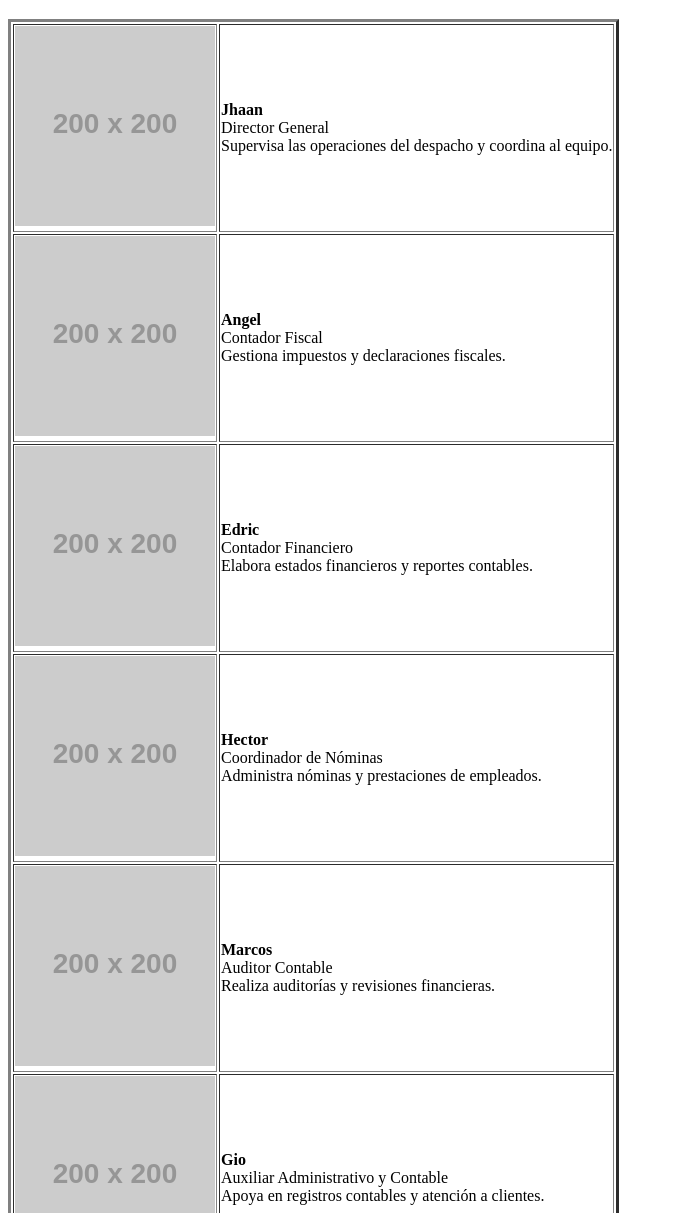
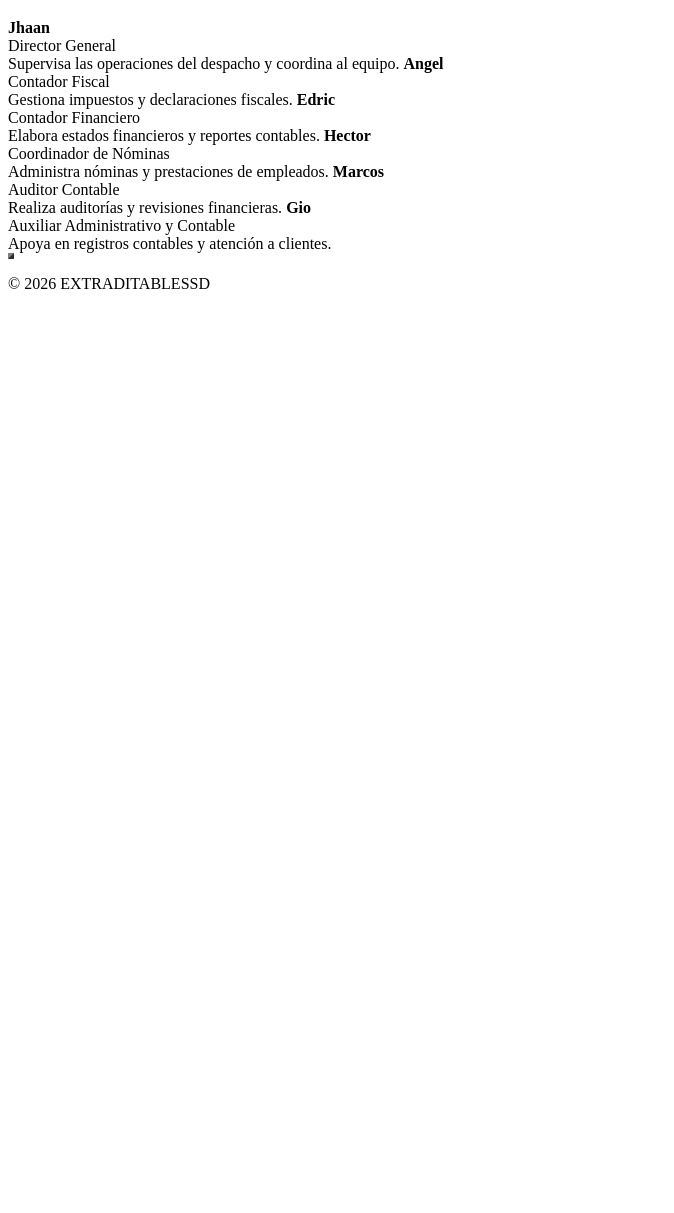
Before and after one commit to DocCano21/DocCano21.github.io, a plain HTML site: page equipo/index.html in a window 1280 px wide. Shown: the part 87-1300 px from the top of the page, without its empty margins (0-674 px from the left). After the commit the page ends 800 px from the top, so only its background shows below. Drawn offline with Linux system fonts and the light colour scheme; placeholder pictures from the web are drawn by us.

Commit message:
Update index.html

```diff
--- a/equipo/index.html
+++ b/equipo/index.html
@@ -17,57 +17,51 @@
 <table border="3">
 
 <tr>
-    <td><img src="https://via.placeholder.com/200" width="200"></td>
-    <td>
+
         <b>Jhaan</b><br>
         Director General<br>
         Supervisa las operaciones del despacho y coordina al equipo.
-    </td>
+
 </tr>
 
 <tr>
-    <td><img src="https://via.placeholder.com/200" width="200"></td>
-    <td>
+
         <b>Angel</b><br>
         Contador Fiscal<br>
         Gestiona impuestos y declaraciones fiscales.
-    </td>
+
 </tr>
 
 <tr>
-    <td><img src="https://via.placeholder.com/200" width="200"></td>
-    <td>
+
         <b>Edric</b><br>
         Contador Financiero<br>
         Elabora estados financieros y reportes contables.
-    </td>
+
 </tr>
 
 <tr>
-    <td><img src="https://via.placeholder.com/200" width="200"></td>
-    <td>
+
         <b>Hector</b><br>
         Coordinador de Nóminas<br>
         Administra nóminas y prestaciones de empleados.
-    </td>
+
 </tr>
 
 <tr>
-    <td><img src="https://via.placeholder.com/200" width="200"></td>
-    <td>
+
         <b>Marcos</b><br>
         Auditor Contable<br>
         Realiza auditorías y revisiones financieras.
-    </td>
+
 </tr>
 
 <tr>
-    <td><img src="https://via.placeholder.com/200" width="200"></td>
-    <td>
+
         <b>Gio</b><br>
         Auxiliar Administrativo y Contable<br>
         Apoya en registros contables y atención a clientes.
-    </td>
+
 </tr>
 
 </table>
```
